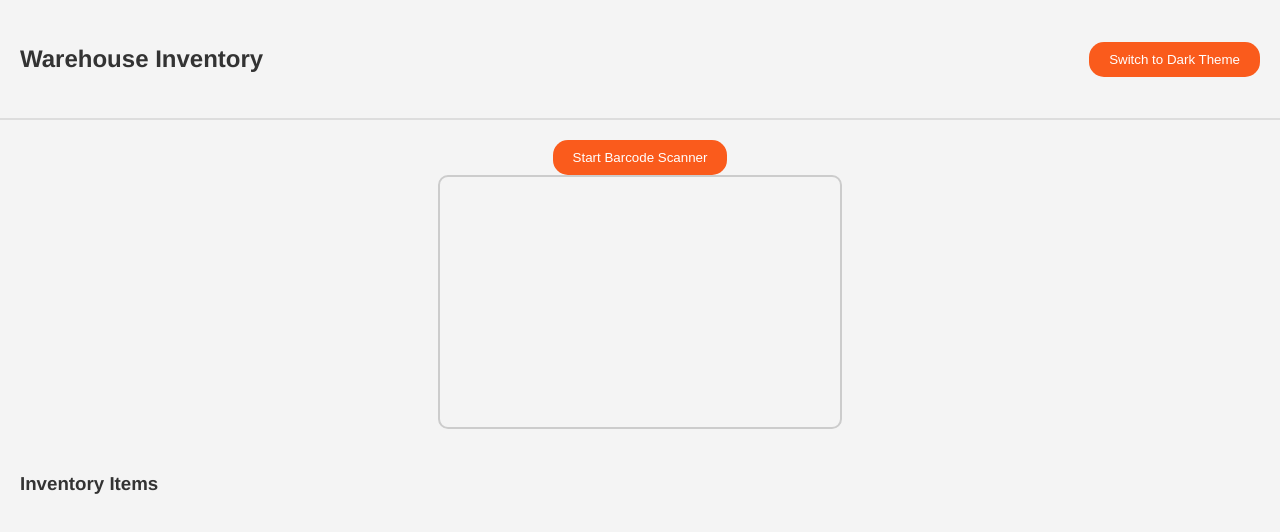
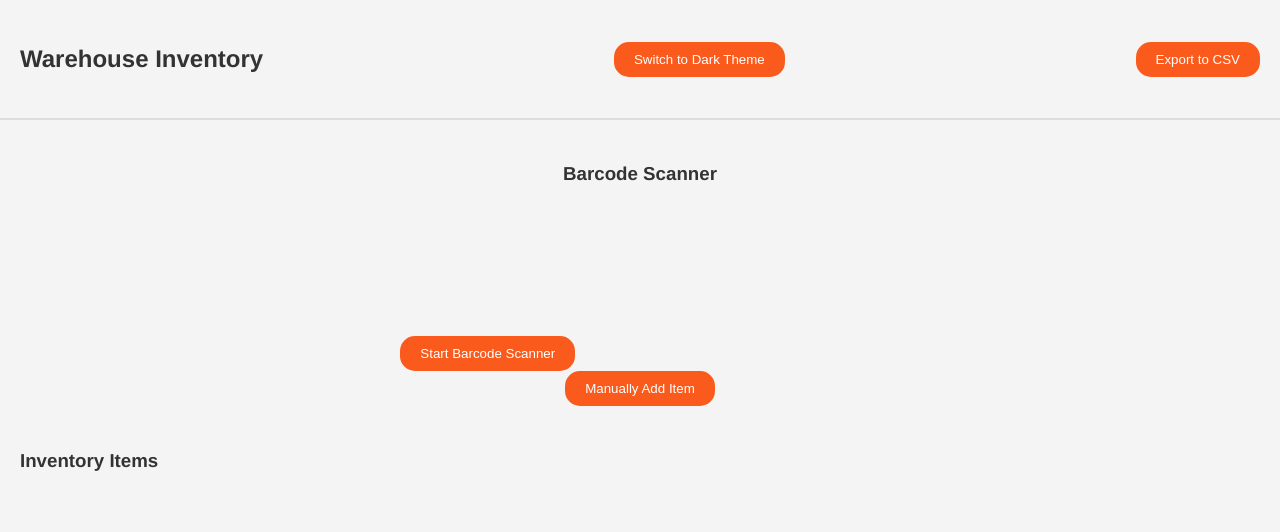
Before and after one commit to wearyshepherd/inventory, a plain HTML site: page index.html in a window 1280 px wide. Drawn offline with Linux system fonts and the light colour scheme.

Commit message:
Update index.html

```diff
--- a/index.html
+++ b/index.html
@@ -10,12 +10,16 @@
     <nav>
         <h1>Warehouse Inventory</h1>
         <button id="theme-toggle">Switch to Dark Theme</button>
+        <button id="export-inventory">Export to CSV</button>
     </nav>
 
     <main>
         <section class="scanner-section">
+            <h3>Barcode Scanner</h3>
             <button id="scan-btn">Start Barcode Scanner</button>
-            <div id="scanner-container"></div>
+            <video id="scanner-preview"></video>
+            <div id="scan-result"></div>
+            <button id="manual-entry">Manually Add Item</button>
         </section>
 
         <section class="inventory-section">
```
